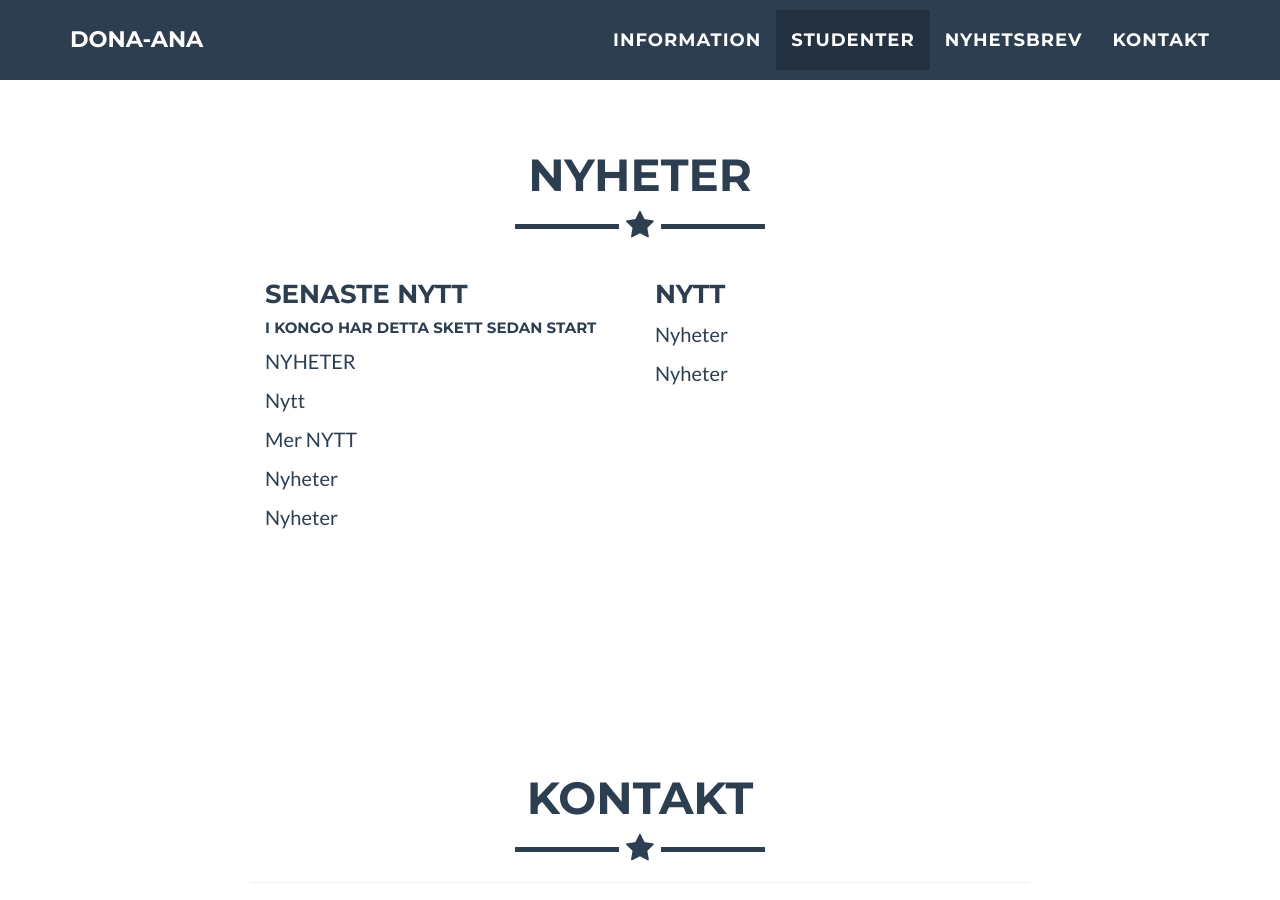
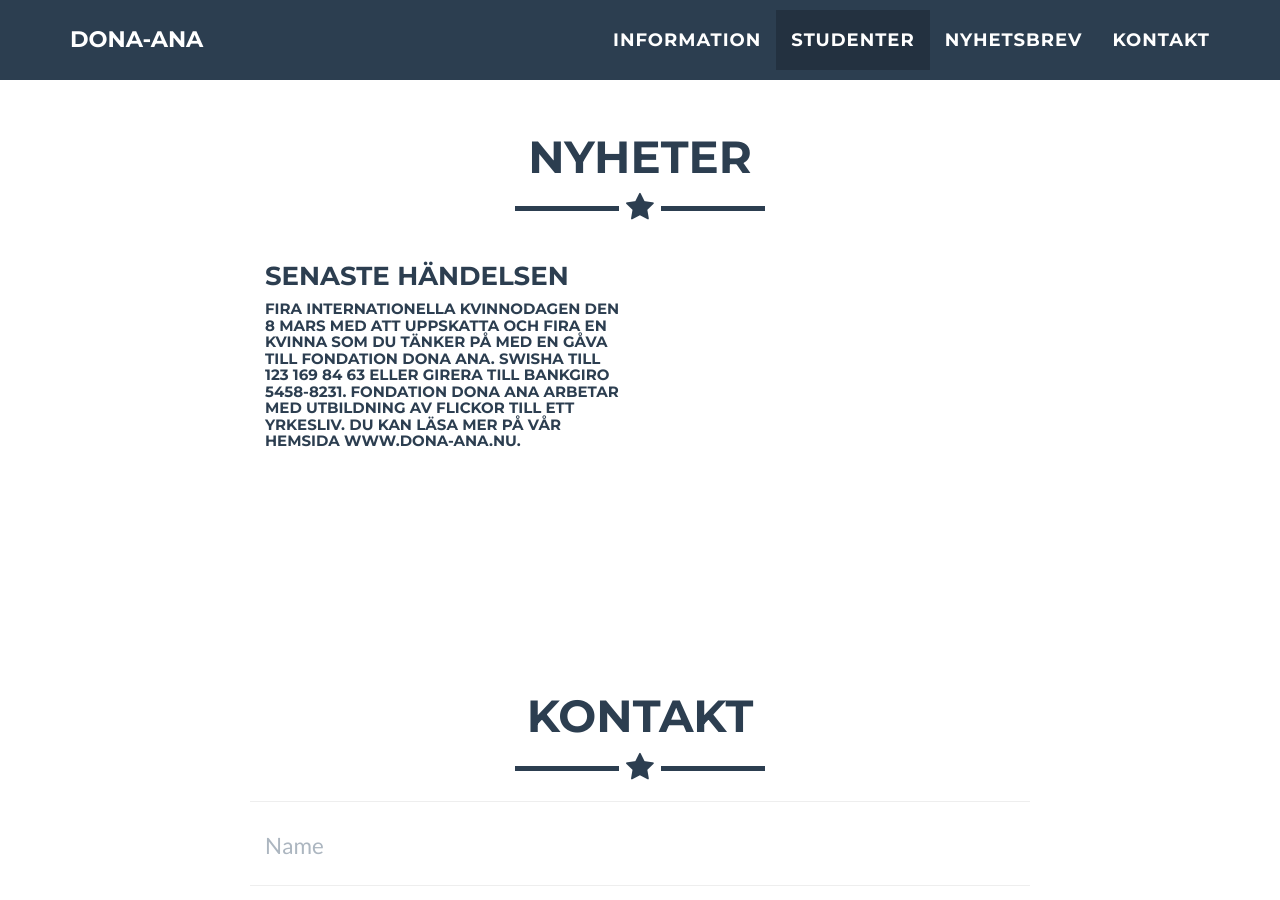
Before and after one commit to spgarn/Dona-ana2, a Jekyll site: the page built from index.html, in a window 1280 px wide and 900 px high, scrolled down 4227 px. Built offline with Jekyll 4.4.1, drawn with Linux system fonts in a browser that asks for light colours; some of the changed text lies outside the part shown.

Commit message:
changed info

```diff
--- a/_includes/about.html
+++ b/_includes/about.html
@@ -81,9 +81,9 @@
 
         </div>
         <div style="width: 100%; text-align: center; margin-top: 30px;">
-            <h3>Nu till jul kommer vi att erbjuda ett gåvobevis till de som är intresserade av att donera. När du
-                swishar anger du den mailadress som du vill ha gåvobeviset skickat till.</h3>
             <p>Swisha ditt bidrag till : 123 169 8463</p>
+            <p>Eller</p>
+            <p>Skicka ditt bidrag till bankgironummer : 5458-8231</p>
             <p><img style="width: 250px; margin-top: -50px" src="img/swish.png"> </p>
         </div>
     </div>
--- a/_includes/news.html
+++ b/_includes/news.html
@@ -9,34 +9,13 @@
         </div>
         <div class="row">
             <div class="col-lg-4 col-lg-offset-2">
-                <h3>Senaste nytt</h3>
-                <h5>I Kongo har detta skett sedan start</h5>
-                <p>
-                    NYHETER
-                </p>
-                <p>
-                    Nytt
-                </p>
-                <p>
-                    Mer NYTT
-                </p>
-                <p>
-                    Nyheter
-                </p>
-                <p>
-                    Nyheter
-                </p>
+                <h3>Senaste Händelsen</h3>
+                <h5>Fira Internationella kvinnodagen den 8 mars med att uppskatta och fira en kvinna som du tänker på
+                    med en gåva till Fondation Dona Ana.
+                    Swisha till 123 169 84 63 eller girera till bankgiro 5458-8231.
+                    Fondation Dona Ana arbetar med utbildning av flickor till ett yrkesliv. Du kan läsa mer på vår
+                    hemsida www.dona-ana.nu.</h5>
             </div>
-            <div class="col-lg-4">
-                <h3>NYTT</h3>
-                <p>Nyheter
-
-                </p>
-                <p>
-                    Nyheter
-                </p>
-            </div>
-
             <div class="col-lg-8 col-lg-offset-2 text-center">
             </div>
 
```
